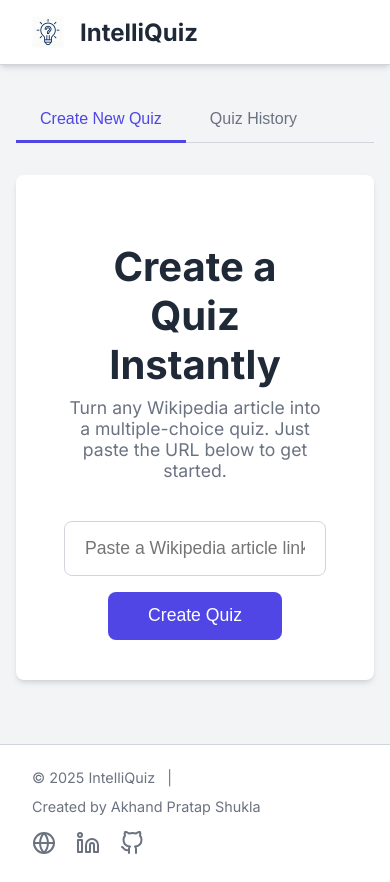
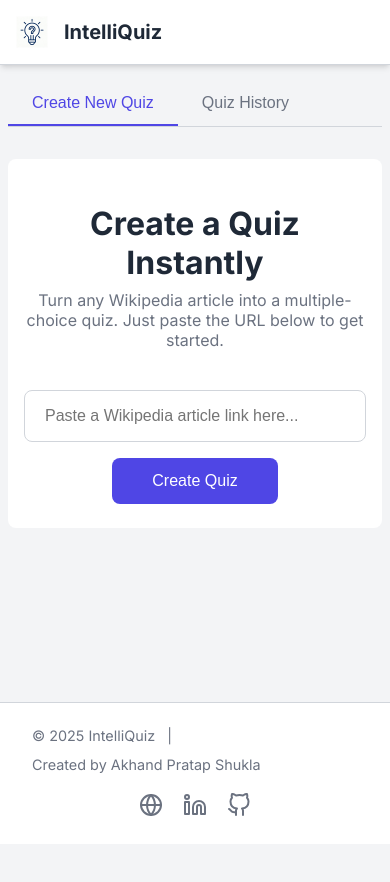
Before and after one commit to josemle/quiz-generator, a React (Create React App) app in the folder frontend/: page / in a window 390 px wide. After the commit the page ends 844 px from the top, so only its background shows below. Built offline with nearby package versions, Linux system fonts and the light colour scheme.

Commit message:
feat: Enhance frontend with professional UI and responsive design

```diff
--- a/frontend/src/App.module.css
+++ b/frontend/src/App.module.css
@@ -111,3 +111,30 @@
   color: var(--primary-color);
   transform: translateY(-2px); /* Lifts the icon on hover */
 }
+
+/* --- Media Queries for Responsive Design --- */
+@media (max-width: 768px) {
+  .header {
+    padding: 1rem;
+  }
+
+  .appName {
+    font-size: 1.25rem;
+  }
+
+  .mainContent {
+    margin: 1rem auto;
+    padding: 0 0.5rem;
+  }
+
+  .tabContainer {
+    /* Allows scrolling if tabs overflow on very small screens */
+    overflow-x: auto;
+    white-space: nowrap;
+  }
+
+  .footerContent {
+    flex-direction: column;
+    gap: 1.25rem;
+  }
+}
--- a/frontend/src/components/GenerateQuiz.module.css
+++ b/frontend/src/components/GenerateQuiz.module.css
@@ -164,3 +164,27 @@
         opacity: 1;
     }
 }
+
+/* --- Media Queries for Responsive Design --- */
+@media (max-width: 768px) {
+  .container {
+    padding: 1.5rem 1rem;
+    box-shadow: none; /* Often looks cleaner without shadows on mobile */
+  }
+
+  .hero h1 {
+    font-size: 2rem;
+  }
+
+  .hero p {
+    font-size: 1rem;
+  }
+
+  .urlInput, .submitButton {
+    font-size: 1rem;
+  }
+
+  .resultsTitle {
+    font-size: 1.5rem;
+  }
+}
--- a/frontend/src/components/PastQuizzes.module.css
+++ b/frontend/src/components/PastQuizzes.module.css
@@ -102,3 +102,41 @@
     padding: 0;
 }
 .closeButton:hover { color: var(--text-color); }
+
+/* --- Media Queries for Responsive Design --- */
+@media (max-width: 768px) {
+  .container {
+    padding: 1.5rem 0.5rem;
+    box-shadow: none;
+  }
+
+  .title {
+    font-size: 1.5rem;
+  }
+
+  .quizTable {
+    display: block; /* Allows horizontal scrolling if still too wide */
+    overflow-x: auto;
+    white-space: nowrap;
+  }
+
+  .quizTable th, .quizTable td {
+    padding: 0.75rem;
+  }
+
+  /* --- HIDE THE URL COLUMN (2nd column) ON SMALL SCREENS --- */
+  .quizTable th:nth-child(2),
+  .quizTable td:nth-child(2) {
+    display: none;
+  }
+
+  .modalContent {
+    padding: 1.5rem;
+    width: 95%;
+  }
+
+  .closeButton {
+    top: 5px;
+    right: 10px;
+  }
+}
--- a/frontend/src/components/QuizDisplay.module.css
+++ b/frontend/src/components/QuizDisplay.module.css
@@ -228,3 +228,46 @@
     border-radius: 999px;
     font-size: 0.9rem;
 }
+/* --- Media Queries for Responsive Design --- */
+@media (max-width: 768px) {
+  .header {
+    flex-direction: column;
+    align-items: flex-start;
+    gap: 0.75rem;
+  }
+
+  .header h2 {
+    font-size: 1.5rem;
+  }
+
+  .summary {
+    font-size: 1rem;
+    margin-bottom: 1.5rem;
+  }
+
+  .questionCard {
+    padding: 1rem 1.25rem;
+  }
+
+  .questionText {
+    font-size: 1.05rem;
+  }
+
+  .quizOption {
+    padding: 0.75rem;
+  }
+
+  .scoreValue {
+    font-size: 2rem;
+  }
+
+  .postSubmitActions {
+    flex-direction: column;
+    align-items: stretch; /* Makes buttons full-width */
+  }
+
+  .footer {
+    margin-top: 2rem;
+    padding-top: 1rem;
+  }
+}
```
